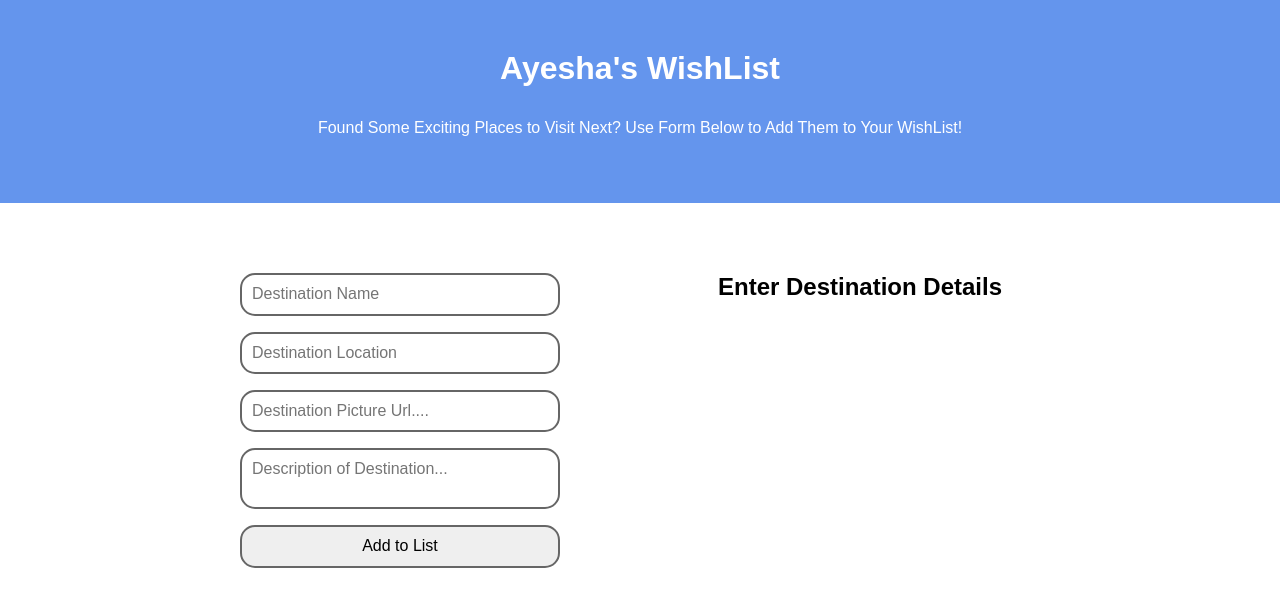
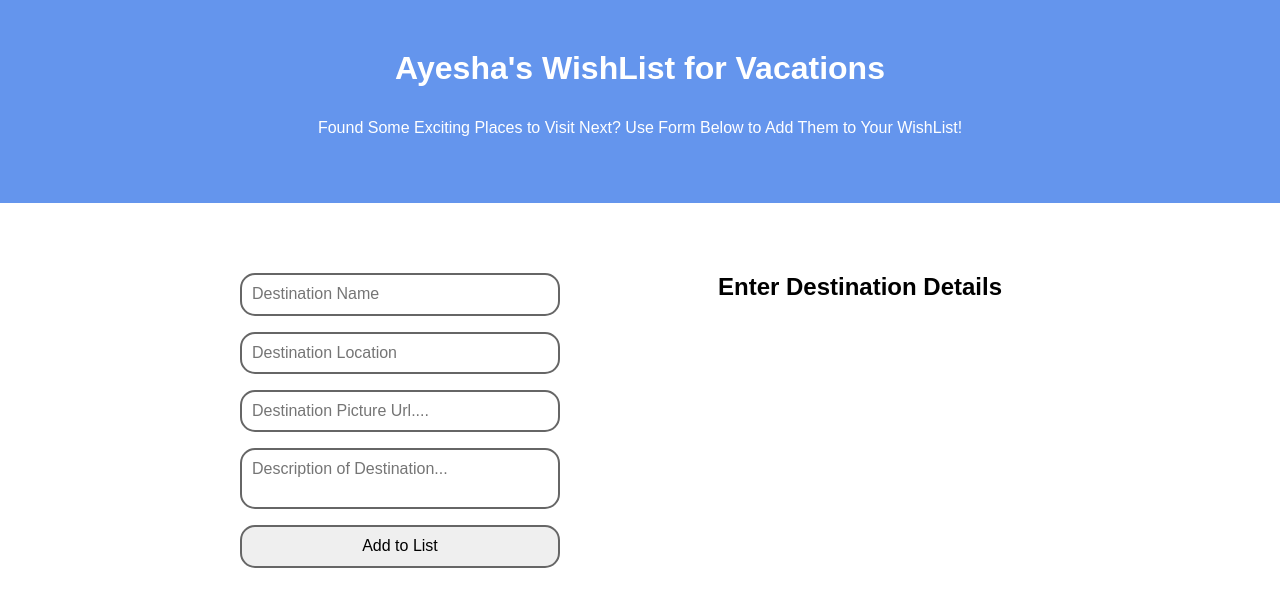
Before and after one commit to ayesha-eiman-bukhari/Vacation-Destination-Wishlist, a plain HTML site: page index.html in a window 1280 px wide. Drawn offline with nearby package versions, Linux system fonts and the light colour scheme.

Commit message:
updated index.html

```diff
--- a/index.html
+++ b/index.html
@@ -14,7 +14,7 @@
 </head>
 <body>
     <header>
-        <h1>Ayesha's WishList</h1>
+        <h1>Ayesha's WishList for Vacations</h1>
         <p>
             Found Some Exciting Places to Visit Next? Use Form
             Below to Add Them to Your WishList!
```
